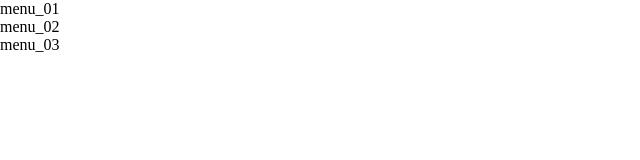
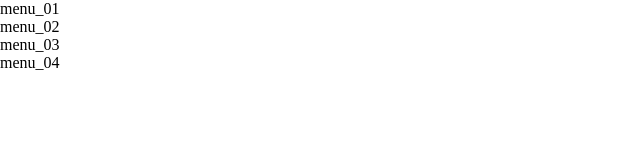
Before and after one commit to enuobear/hiall-demo, a plain HTML site: page index.html in a window 1280 px wide. Shown: the full height of the page, 0-640 px from the left. Drawn offline with Linux system fonts and the light colour scheme.

Commit message:
remote push

```diff
--- a/index.html
+++ b/index.html
@@ -15,6 +15,7 @@
 	<li>menu_01</li>
 	<li>menu_02</li>
 	<li>menu_03</li>
+	<li>menu_04</li>
   </ul>
 </body>
 </html>
```
